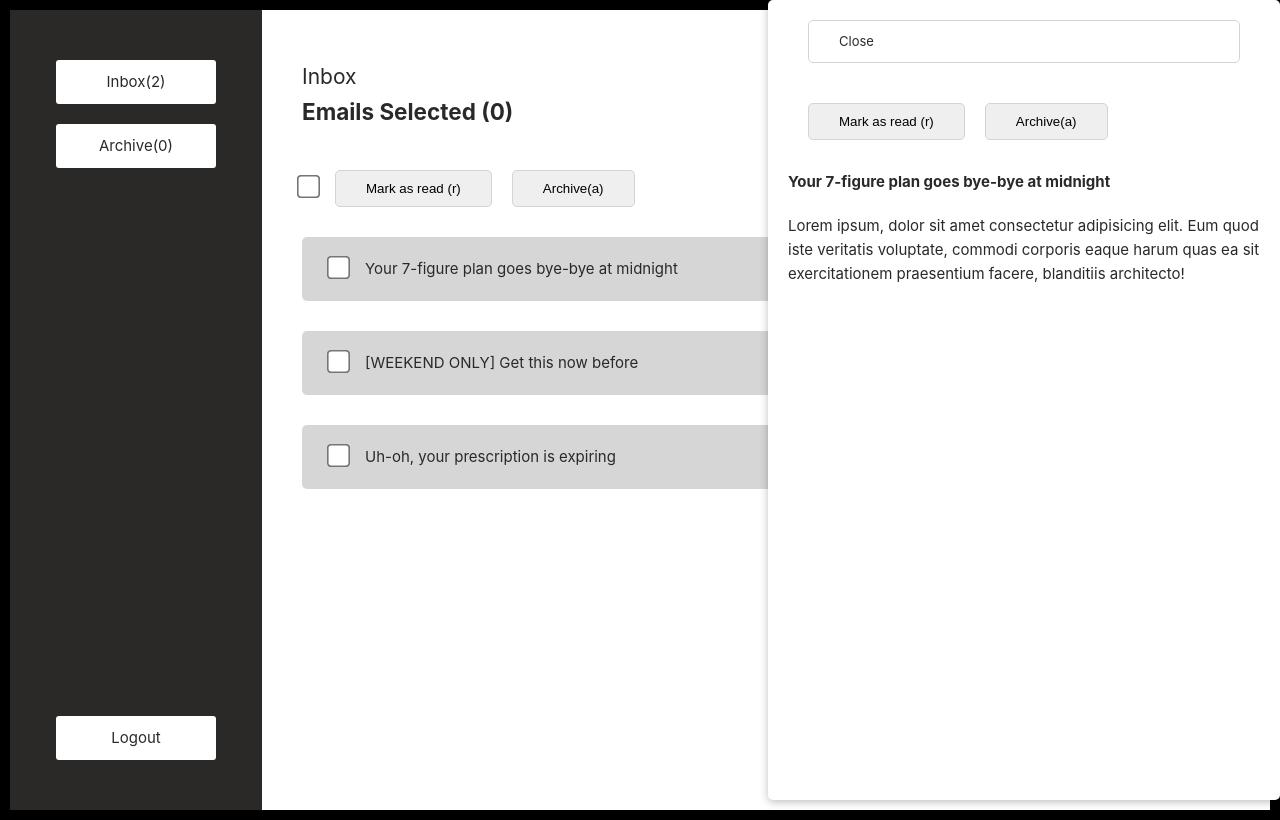
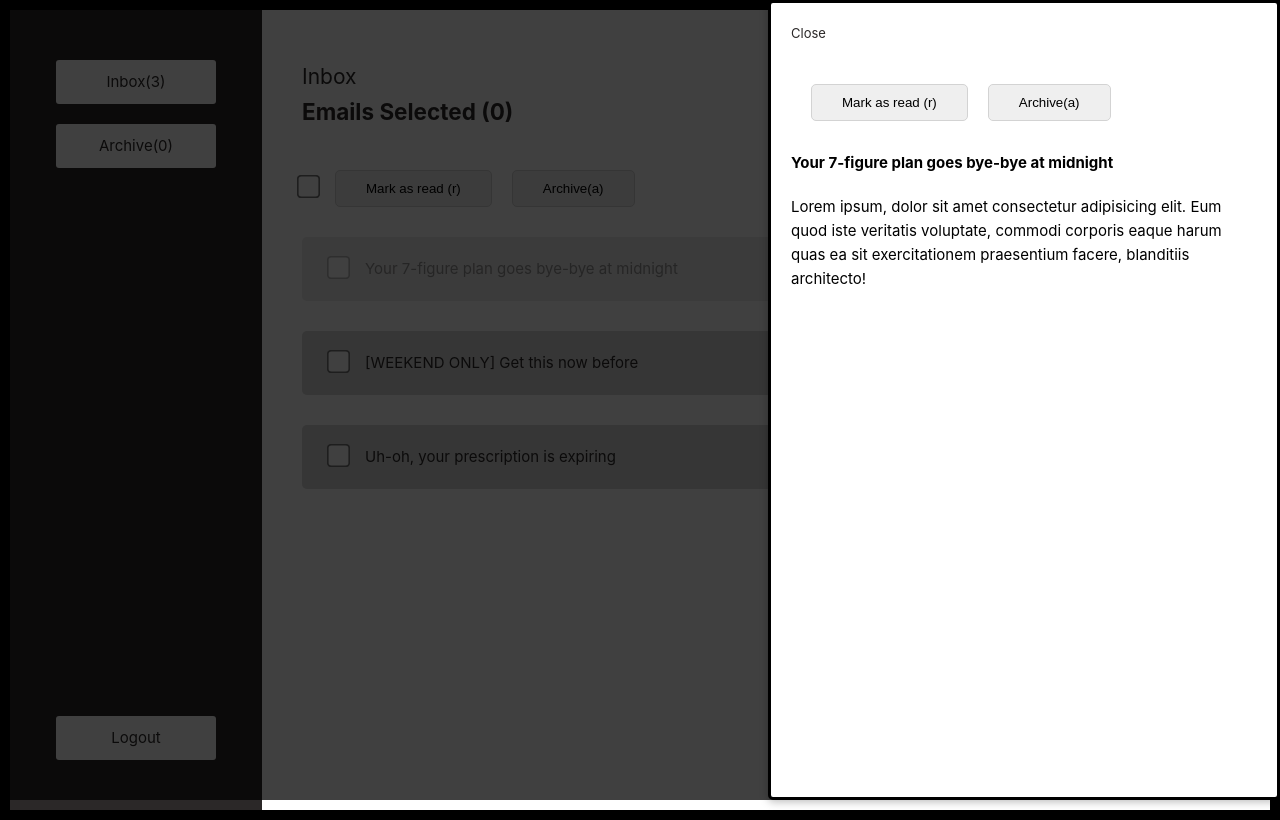
Before and after one commit to KelvinNjiraini/Vue-test, a Vue app: page /inbox in a window 1280 px wide. Both pictures are taken after a click on the element "Your 7-figure plan goes bye-bye at midnight". Built offline with nearby package versions, Linux system fonts and the light colour scheme.

Commit message:
errors corrected on modal and isRead property

```diff
--- a/src/assets/main.css
+++ b/src/assets/main.css
@@ -33,18 +33,10 @@
     /* text-decoration: none; */
     font-size: 1.3rem;
     color: var(--color-black);
+    cursor: pointer;
 }
 
 input.selector {
     transform: scale(1.8);
     cursor: pointer;
 }
-.backdrop {
-    position: fixed;
-    top: 0;
-    left: 0;
-    height: 100vh;
-    width: 100%;
-    background-color: rgba(0, 0, 0, 0.75);
-    z-index: 10;
-}
--- a/src/components/Inbox.vue
+++ b/src/components/Inbox.vue
@@ -17,7 +17,7 @@
         </div>
         <div
             class="mail"
-            :class="mail.read ? 'mail--read' : ''"
+            :class="mail.isRead ? 'mail--read' : ''"
             v-for="mail in mailsList"
             :key="mail.id"
             @click="openMail($event, mail.id)"
--- a/src/components/MailModal.vue
+++ b/src/components/MailModal.vue
@@ -1,19 +1,26 @@
 <template>
-    <section class="current-mail" v-if="mailData">
-        <div class="btn btn-close" @click="closeMail">Close</div>
+    <teleport to="body">
+        <section class="mail-modal">
+            <div class="mail-modal__backdrop" v-if="mailData" @click="closeMail"></div>
+            <transition name="dialog">
+                <dialog class="mail-modal__dialog" v-if="mailData" open>
+                    <div class="btn-close" @click="closeMail">Close</div>
                     <div class="actions">
                         <button class="btn">Mark as read (r)</button>
                         <button class="btn">Archive(a)</button>
                     </div>
-        <div class="current-mail__content">
-            <h4 class="current-mail__title heading--main">
+                    <div class="mail-modal__content">
+                        <h4 class="mail-modal__title heading--main">
                             {{ mailData?.title }}
                         </h4>
-            <p class="current-mail__description">
+                        <p class="mail-modal__description">
                             {{ mailData?.description }}
                         </p>
                     </div>
+                </dialog>
+            </transition>
         </section>
+    </teleport>
 </template>
 
 <script>
@@ -44,7 +51,8 @@ export default {
 }
 </script>
 <style lang="scss" scoped>
-.current-mail {
+.mail-modal {
+    &__dialog {
         position: fixed;
         top: 0;
         right: 0;
@@ -57,9 +65,41 @@ export default {
         margin: 0;
         overflow: hidden;
         background-color: white;
+        inset-inline-start: unset; //allows dialog box to stop being restricted to the left
+    }
+
+    &__backdrop {
+        position: fixed;
+        top: 0;
+        right: 0;
+        height: 100vh;
+        width: 100%;
+        background-color: rgba(0, 0, 0, 0.75);
+        z-index: 10;
+    }
 
     &__title {
         margin-bottom: 2rem;
     }
 }
+
+.dialog-enter-from,
+.dialog-leave-to {
+    opacity: 0;
+    transform: scale(0.8);
+}
+
+.dialog-enter-active {
+    transition: all 0.3s ease-out;
+}
+
+.dialog-leave-active {
+    transition: all 0.3s ease-in;
+}
+
+.dialog-enter-to,
+.dialog-leave-from {
+    opacity: 1;
+    transform: scale(1);
+}
 </style>
--- a/src/components/SideBar.vue
+++ b/src/components/SideBar.vue
@@ -1,13 +1,25 @@
 <template>
     <div class="navbar">
         <!-- two links -->
-        <router-link class="navbar__link" to="/inbox">Inbox(2)</router-link>
+        <router-link class="navbar__link" to="/inbox">Inbox({{ numOfMails }})</router-link>
         <router-link class="navbar__link" to="/archive">Archive(0)</router-link>
 
         <!-- logout btn -->
         <a href="#" role="button" class="navbar__link">Logout</a>
     </div>
 </template>
+<script>
+import { mapStores } from 'pinia'
+import { useGeneralStore } from './../stores/index'
+export default {
+    computed: {
+        ...mapStores(useGeneralStore),
+        numOfMails() {
+            return this.generalStore.numOfMails
+        }
+    }
+}
+</script>
 <style lang="scss" scoped>
 $colorBlack: var(--color-black);
 .navbar {
--- a/src/stores/index.js
+++ b/src/stores/index.js
@@ -37,5 +37,10 @@ export const useGeneralStore = defineStore('general', {
             this.currentMail = mail
         }
     },
+    getters: {
+        numOfMails: (state) => {
+            return state.mails.length
+        }
+    },
     persist: true
 })
```
Lines whose indentation alone changed are shown as unchanged.
